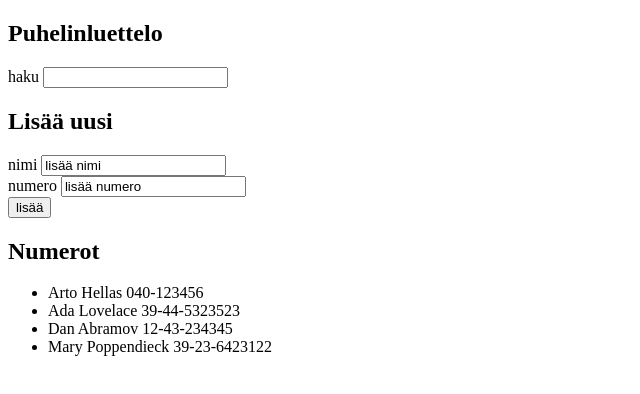
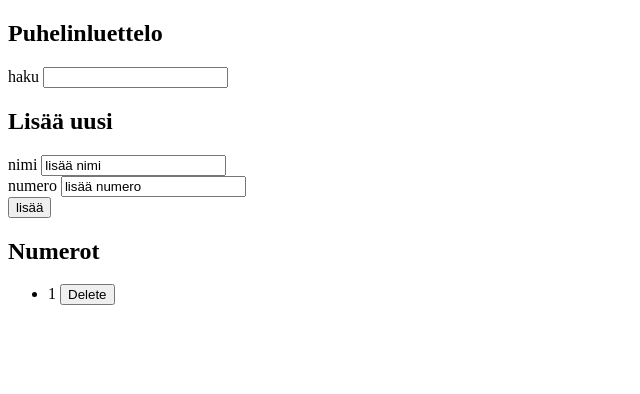
Before and after one commit to imlastrebor/FullStackOpen2019, a React (Create React App) app in the folder Osa2/puhelinluettelo/: page / in a window 1280 px wide. Shown: the top 394 px of the page, without its empty margins (0-640 px from the left). Built offline with nearby package versions, Linux system fonts and the light colour scheme; data requests are answered from the project's data file.

Commit message:
2.15, 2.16 ja 2.17 valmiina

```diff
--- a/Osa2/puhelinluettelo/db.json
+++ b/Osa2/puhelinluettelo/db.json
@@ -1,24 +1,9 @@
 {
   "persons": [
     {
-      "name": "Arto Hellas",
-      "number": "040-123456",
-      "id": 1
-    },
-    {
-      "name": "Ada Lovelace",
-      "number": "39-44-5323523",
-      "id": 2
-    },
-    {
-      "name": "Dan Abramov",
-      "number": "12-43-234345",
-      "id": 3
-    },
-    {
-      "name": "Mary Poppendieck",
-      "number": "39-23-6423122",
-      "id": 4
+      "name": "1",
+      "number": "",
+      "id": 53
     }
   ]
 }
--- a/Osa2/puhelinluettelo/src/App.js
+++ b/Osa2/puhelinluettelo/src/App.js
@@ -1,11 +1,12 @@
 import React, { useState, useEffect } from "react";
 import axios from "axios";
+import serverService from "./services/server";
 
 const Button = ({ text, mission }) => {
   return (
-    <div>
+    <>
       <button onClick={mission}> {text} </button>
-    </div>
+    </>
   );
 };
 
@@ -17,11 +18,6 @@ const Input = ({ field, content, handle }) => {
   );
 };
 
-// const FilteredNames = props => {
-//   const result = props.nameSearch(props.uniqueNames, props.filter);
-//   return <li>{result}</li>;
-// };
-
 const Filter = props => {
   return (
     <>
@@ -32,13 +28,6 @@ const Filter = props => {
           handle={props.handleFilter}
         />
       </form>
-      {/* <ul>
-        <FilteredNames
-          nameSearch={props.nameSearch}
-          uniqueNames={props.uniqueNames}
-          filter={props.filter}
-        />
-      </ul> */}
     </>
   );
 };
@@ -65,14 +54,14 @@ const PersonForm = props => {
 
 const PersonInfo = props => {
   if (props.filter.length > 0) {
-    // const result = props.nameSearch(props.uniqueNames, props.filter);
     const result = props.uniqueNames.filter(o =>
       o.name.toLocaleLowerCase().includes(props.filter.toLocaleLowerCase())
     );
     return result.map(person => {
       return (
         <li key={person.id}>
-          {person.name} {person.number}
+          {person.name} {person.number}{" "}
+          <Button text="Delete" mission={props.deleteMission} />
         </li>
       );
     });
@@ -80,7 +69,29 @@ const PersonInfo = props => {
     return props.unique.map(person => {
       return (
         <li key={person.id}>
-          {person.name} {person.number}
+          {person.name} {person.number}{" "}
+          <Button
+            text="Delete"
+            mission={() => {
+              if (
+                window.confirm(
+                  `Haluatko varmasti poistaa henkilön ${person.name} ?`
+                )
+              ) {
+                axios.delete("http://localhost:3001/persons/" + person.id);
+              }
+            }}
+          />
+          {/* <button
+            onClick={() =>
+              axios
+                .delete("http://localhost:3001/persons/" + person.id)
+                .then(console.log("Deleted: " + person.id))
+                .catch(err => console.log(err))
+            }
+          >
+            Delete
+          </button> */}
         </li>
       );
     });
@@ -92,9 +103,9 @@ const Persons = props => {
     <ul>
       <PersonInfo
         unique={props.unique}
-        // nameSearch={props.nameSearch}
         uniqueNames={props.uniqueNames}
         filter={props.filter}
+        persons={props.persons}
       />
     </ul>
   );
@@ -110,17 +121,17 @@ const App = () => {
   const [newNumber, setNewNumber] = useState("lisää numero");
 
   useEffect(() => {
-    axios.get("http://localhost:3001/persons").then(response => {
-      setPersons(response.data);
+    serverService.getAll().then(initialPersons => {
+      setPersons(initialPersons);
     });
-  }, []);
+  }, [persons]);
 
   const addInfo = e => {
     e.preventDefault();
     const listObject = {
       name: newName,
       number: newNumber,
-      id: persons.length + 1
+      id: persons.length + Math.floor(Math.random() * 100)
     };
     setPersons(persons.concat(listObject));
     setFilter("");
@@ -128,8 +139,19 @@ const App = () => {
     setNewNumber("");
     if (persons.find(duplicate => duplicate.name === newName)) {
       alert(`${newName} on jo listalla`);
+    } else {
+      serverService.create(listObject);
     }
   };
+
+  const unique = Array.from(new Set(persons.map(uniqArr => uniqArr.name))).map(
+    name => {
+      return persons.find(uniqArr => uniqArr.name === name);
+    }
+  );
+  const uniqueNames = unique.map(person => {
+    return person;
+  });
 
   const handleFilter = e => {
     setFilter(e.target.value);
@@ -142,33 +164,22 @@ const App = () => {
   const handleNumberChange = e => {
     setNewNumber(e.target.value);
   };
+  // const handleRemove = id => {
+  //   axios
+  //     .delete("http://localhost:3001/persons", { params: { id: id } })
+  //     .then(response => {
+  //       console.log(response);
+  //     });
+  // };
 
-  const unique = Array.from(new Set(persons.map(uniqArr => uniqArr.name))).map(
-    name => {
-      return persons.find(uniqArr => uniqArr.name === name);
-    }
-  );
-
-  const uniqueNames = unique.map(person => {
-    return person;
-  });
-
-  // const nameSearch = (arr, string) => {
-  //   const search = arr.filter(o =>
-  //     o.toLocaleLowerCase().includes(string.toLocaleLowerCase())
-  //   );
-  //   return search;
+  // const handleRemove = e => {
+  //   e.preventDefault();
+  //   axios.delete("http://localhost:3001/persons/4").then(res => {
+  //     console.log(res);
+  //     console.log(res.data);
+  //     console.log(persons);
+  //   });
   // };
-  // console.log(nameSearch(uniqueNames, filter));
-
-  // const result = uniqueNames.filter(o =>
-  //   o.name.toLocaleLowerCase().includes(newName.toLocaleLowerCase())
-  // );
-  // console.log(
-  //   result.map(nimi => {
-  //     return nimi.name;
-  //   })
-  // );
 
   return (
     <div>
@@ -197,9 +208,9 @@ const App = () => {
       <h2>Numerot</h2>
       <Persons
         unique={unique}
-        // nameSearch={nameSearch}
         uniqueNames={uniqueNames}
         filter={filter}
+        persons={persons}
       />
     </div>
   );
--- /dev/null
+++ b/Osa2/puhelinluettelo/src/services/server.js
@@ -0,0 +1,13 @@
+import axios from "axios";
+const baseUrl = "http://localhost:3001/persons";
+
+const getAll = () => {
+  const request = axios.get(baseUrl);
+  return request.then(response => response.data);
+};
+
+const create = newObject => {
+  return axios.post(baseUrl, newObject);
+};
+
+export default { getAll, create };
```
